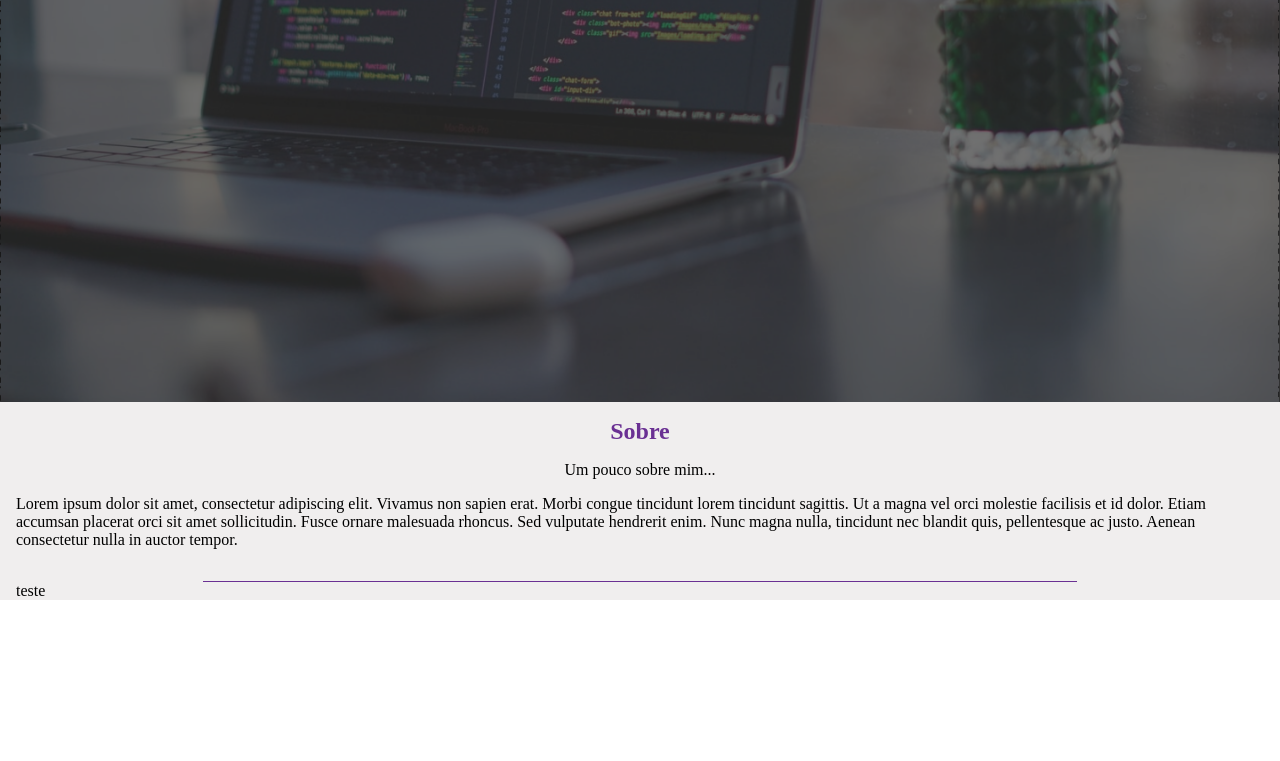
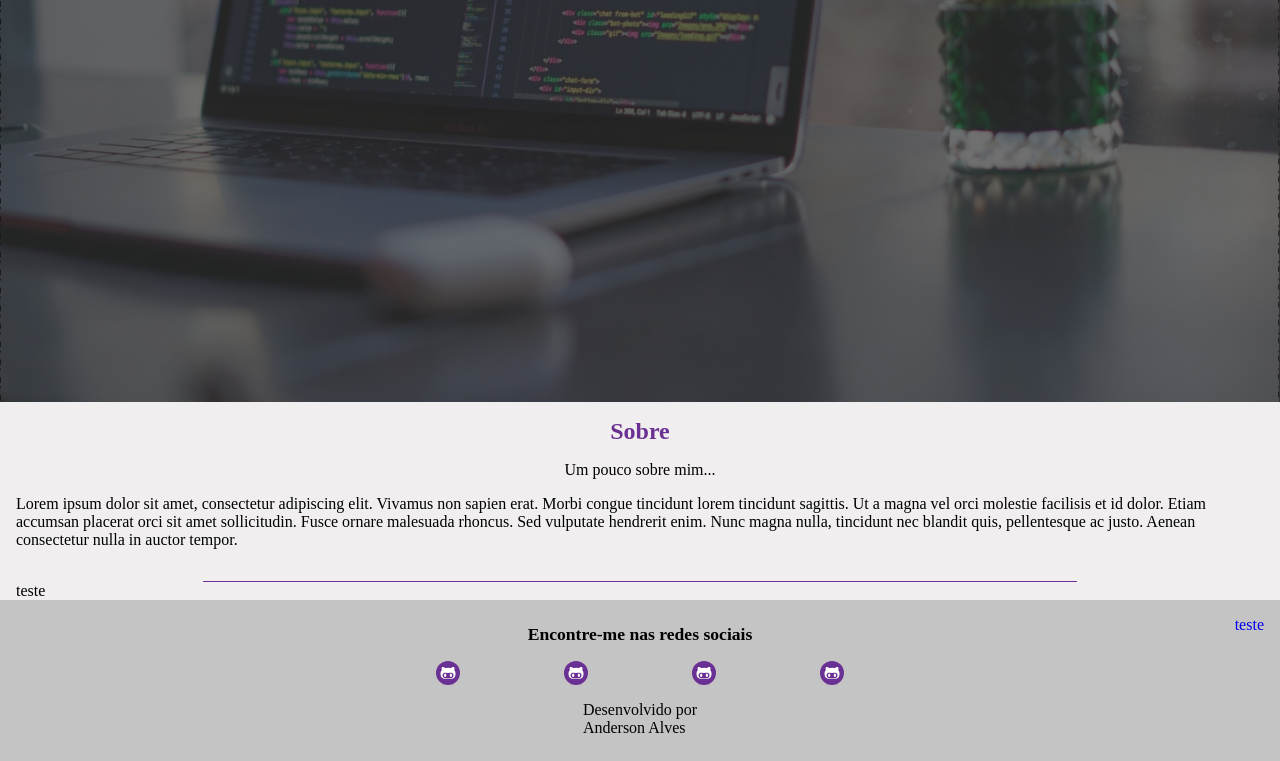
Before and after one commit to anderson-alves427/meu_site, a plain HTML site: page index.html in a window 1280 px wide. Shown: the part 398-1159 px from the top of the page. Before the commit the page ends 998 px from the top, so only its background shows below. Drawn offline with Linux system fonts and the light colour scheme.

Commit message:
Teste footer

```diff
--- a/index.html
+++ b/index.html
@@ -55,7 +55,23 @@
       <section class="projects">
         teste
       </section>
+
     </main>
+    <footer>
+
+      <div class="home-back"><a href="#home">teste</a></div>
+      <h6>Encontre-me nas redes sociais</h6>
+      <div class="social-media-footer">
+        <a href="#"><i class="fab fa-github-alt"></i></a>
+        <a href="#"><i class="fab fa-github-alt"></i></a>
+        <a href="#"><i class="fab fa-github-alt"></i></a>
+        <a href="#"><i class="fab fa-github-alt"></i></a>
+      </div>
+      <div class="name-site-developer">
+        <p class="developer">Desenvolvido por</p>
+        <p class="name">Anderson Alves</p>
+      </div>
+    </footer>
 
   </div>
 </body>
--- a/style.css
+++ b/style.css
@@ -24,6 +24,9 @@
 
   --title-text: #000000;
   --text-light: #1f1f1f;
+
+  --footer-color: #C4C4C4;
+
 
 }
 
@@ -214,3 +217,51 @@ main {
   width: 70%;
   background-color: #6a3093;
 }
+
+footer {
+  background-color: var(--footer-color);
+  padding: 1.5rem;
+  position: relative;
+  display: flex;
+  flex-direction: column;
+  align-items: center;
+}
+
+footer .home-back {
+  position: absolute;
+  right: 1rem;
+  top: 1rem;
+}
+
+footer h6 {
+  font-size: 1.1rem;
+}
+
+.social-media-footer {
+  margin-top: 1rem;
+  width: 50%;
+  display: flex;
+  justify-content: space-evenly;
+}
+
+
+.social-media-footer i {
+  background-color: #6a3093;
+  color: rgba(255, 255, 255, 1);
+  height: 1.5rem;
+  width: 1.5rem;
+  font-size: 1rem;
+  display: flex;
+  justify-content: center;
+  align-items: center;
+  border-radius: 50%;
+  transition: background-color 1s;
+}
+
+.social-media-footer i:hover {
+  background-color: #a044ff;
+}
+
+.name-site-developer {
+  margin-top: 1rem;
+}
```
